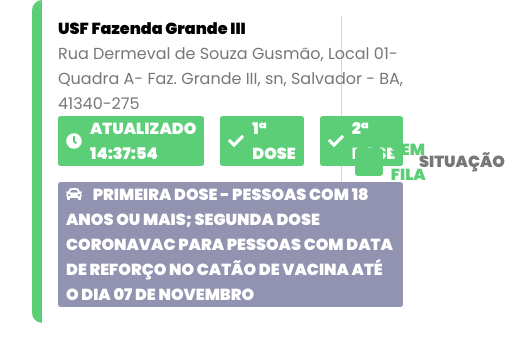
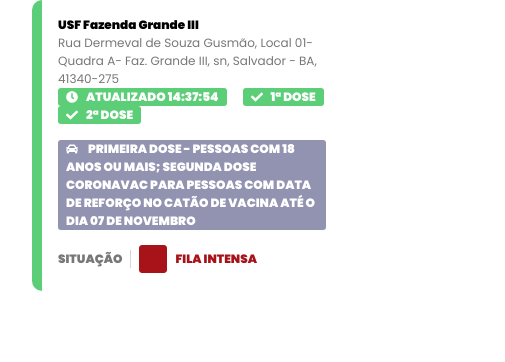
Before and after one commit to beliciobcardoso-zz/clone-filometro, a Next.js app: page /components/LocaisVacinacao in a window 390 px wide. Shown: the top 362 px of the page, 505 px wide, since content can reach past the window. Built offline with nearby package versions, Linux system fonts and the light colour scheme.

Commit message:
Responsividade concluido

```diff
--- a/pages/components/LocaisVacinacao/index.js
+++ b/pages/components/LocaisVacinacao/index.js
@@ -7,7 +7,7 @@ library.add(fas)
 export default function LocaisVacinacao() {
 
     return (
-        <>
+
         <div className={styles.row}>
 
             <div className={styles.rowEndereco}>
@@ -40,17 +40,20 @@ export default function LocaisVacinacao() {
 
                 </div>
 
-                    <p>situação</p>
-
             </div>
 
+
             <div className={styles.statusFila}>
+
+                <p className={styles.tituloSituacaoFila}>situação</p>
+
+                <div className={styles.corFilaIntensa}>
                     <FontAwesomeIcon icon="square" />
-                    <p>sem fila</p>
+                    <p>fila intensa</p>
+                </div>
             </div>
 
         </div>
 
-        </>
     )
 }
--- a/pages/components/LocaisVacinacao/index.module.css
+++ b/pages/components/LocaisVacinacao/index.module.css
@@ -17,19 +17,22 @@
     display: flex;
     align-items: center;
     justify-content: space-between;
-    border-right: 1px solid #d6d6d6;
-    padding-right: 1rem;
 }
 
-.endereco>p:nth-child(1),
-.endereco~p {
+.endereco>p:nth-child(1) {
     font-weight: 900;
     color: #000
 }
 
 .endereco>p:nth-child(2),
-.endereco~p {
+.tituloSituacaoFila {
     color: #777777;
+}
+
+.tituloSituacaoFila {
+    border-right: 1px solid #d6d6d6;
+    margin-right: 0.5rem;
+    padding-right: 0.5rem;
 }
 
 .publicoAlvo {
@@ -64,12 +67,10 @@
 }
 
 .row .statusFila {
-    width: 15rem;
-    margin-left: 0.8rem;
+    width: 20rem;
     display: flex;
     align-items: center;
     justify-items: flex-start;
-    color: #5dce78;
     font-weight: 900;
     text-transform: uppercase;
 }
@@ -77,6 +78,11 @@
 .row .statusFila svg {
     margin-right: 0.5rem;
     font-size: 2rem;
+}
+
+.row .statusFila div {
+    display: flex;
+    align-items: center;
 }
 
 
@@ -112,3 +118,28 @@
 .bgEncerrado {
     background-color: #cccccc;
 }
+
+
+/******** responsividade ***********/
+
+@media screen and (max-width: 1024px) {
+
+    .row {
+        display: block;
+        font-size: 75%;
+    }
+
+    .statusFila {
+        margin-top: 0.8rem;
+    }
+}
+
+@media screen and (max-width: 480px) {
+    .row {
+        display: block;
+    }
+
+    .containerTipo {
+        flex-wrap: wrap;
+    }
+}
--- a/pages/index.js
+++ b/pages/index.js
@@ -14,6 +14,7 @@ export default function Home() {
     <div className={styles.container}>
       <Head>
         <meta name="description" content="Clone do Filômentro" />
+        <link meta name="viewport" content="width=device-width, initial-scale=1.0" />
         <link rel="icon" href="/favicon.png" />
         <title>Clone Filômentro covid-19</title>
       </Head>
@@ -26,6 +27,7 @@ export default function Home() {
       <main className={styles.main}>
 
         <div className={styles.status}>
+
           <div className={styles.statusCard}>
             <FontAwesomeIcon className={styles.icon} icon="clinic-medical" />
             <div className={styles.cardData}>
@@ -51,6 +53,7 @@ export default function Home() {
               <p>Poucas filas</p>
             </div>
           </div>
+
           <div className={styles.statusCard}>
             <FontAwesomeIcon className={styles.icon} icon="chart-line" />
             <div className={styles.cardData}>
@@ -59,6 +62,7 @@ export default function Home() {
               <p>Filas Moderadas</p>
             </div>
           </div>
+
         </div>
 
         <div className={styles.containerVacinacao}>
--- a/styles/Home.module.css
+++ b/styles/Home.module.css
@@ -23,11 +23,11 @@
   display: flex;
   align-items: flex-start;
   justify-content: space-around;
-  height: 8rem;
-  width: 80rem;
   padding: 1.5rem 0;
   border-top: solid #649c95 10px;
   border-radius: 10px 10px 0 0;
+  width: 100%;
+  height: 8rem;
 }
 
 .icon {
@@ -142,3 +142,42 @@
   justify-content: center;
   align-items: center;
 }
+
+
+/******** responsividade ***********/
+
+@media (max-width: 1024px) {
+
+  .status {
+    display: block;
+  }
+}
+
+@media (max-width: 768px) {
+
+  .container {
+    font-size: 75%;
+    padding: 0 2rem;
+  }
+}
+
+@media (max-width: 480px) {
+  .container {
+    padding: 0 1rem;
+  }
+
+  .locaisVacinacao .title {
+    font-size: 62.5%;
+  }
+
+  .buttons button {
+    font-size: 75%;
+  }
+}
+
+@media (max-width: 320px) {
+
+  .buttons button {
+    font-size: 62.5%;
+  }
+}
```
Lines whose indentation alone changed are shown as unchanged.
